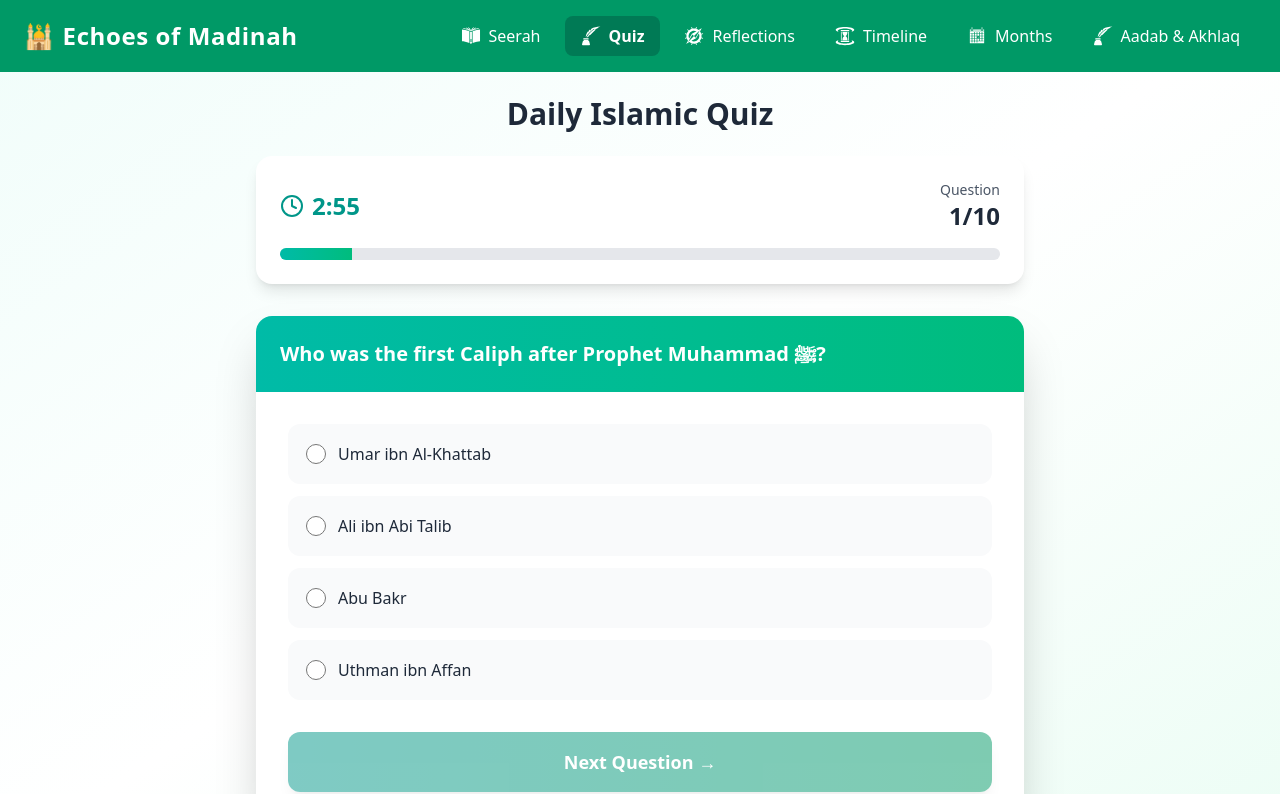
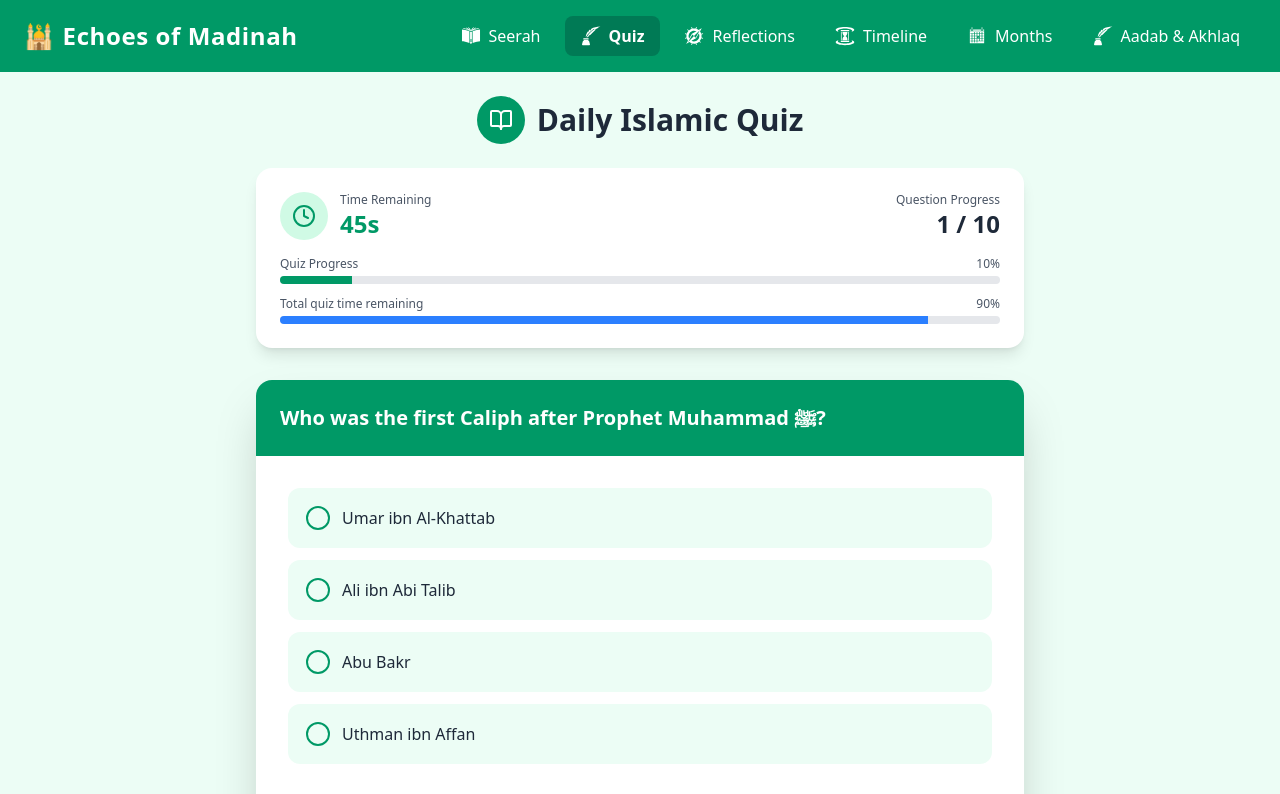
Before and after one commit to doyinsola-coder/Echoes-Of-Madinah, a React (Vite) app: page /quiz in a window 1280 px wide. Shown: the top 794 px of the page. Built offline with nearby package versions, Linux system fonts and the light colour scheme.

Commit message:
feat: enhance QuizPage with new icons, improved timer, and progress indicators

```diff
--- a/src/pages/QuizPage.jsx
+++ b/src/pages/QuizPage.jsx
@@ -2,7 +2,7 @@
 import React, { useState, useEffect } from 'react';
 import { getTodaysQuiz } from '../utils/getTodaysQuiz';
 import { motion, AnimatePresence } from 'framer-motion';
-import { Clock, CheckCircle, XCircle, Trophy } from 'lucide-react';
+import { Clock, CheckCircle, XCircle, Trophy, Award, Target, BookOpen, ArrowRight, Check } from 'lucide-react';
 
 const QuizPage = () => {
   const quiz = getTodaysQuiz();
@@ -10,20 +10,21 @@ const QuizPage = () => {
   const [selected, setSelected] = useState(null);
   const [answers, setAnswers] = useState([]);
   const [finished, setFinished] = useState(false);
-  const [timeLeft, setTimeLeft] = useState(180); // 3 minutes = 180 seconds
-  const [showCorrect, setShowCorrect] = useState(false);
+  const [timeLeft, setTimeLeft] = useState(50); // 50 seconds for entire quiz
+  const [totalTime, setTotalTime] = useState(0);
 
   useEffect(() => {
-    if (finished || timeLeft === 0) return;
+    if (finished) return;
+
+    if (timeLeft === 0) {
+      // Auto-finish quiz when time runs out
+      setFinished(true);
+      return;
+    }
 
     const timer = setInterval(() => {
-      setTimeLeft((prev) => {
-        if (prev <= 1) {
-          setFinished(true);
-          return 0;
-        }
-        return prev - 1;
-      });
+      setTimeLeft((prev) => prev - 1);
+      setTotalTime((prev) => prev + 1);
     }, 1000);
 
     return () => clearInterval(timer);
@@ -38,7 +39,6 @@ const QuizPage = () => {
   const handleNext = () => {
     setAnswers([...answers, selected]);
     setSelected(null);
-    setShowCorrect(false);
     if (current + 1 < quiz.length) {
       setCurrent(current + 1);
     } else {
@@ -51,7 +51,7 @@ const QuizPage = () => {
 
   if (finished) {
     return (
-      <div className="min-h-screen pt-24 pb-10 px-6 bg-gradient-to-br from-teal-50 via-white to-emerald-50">
+      <div className="min-h-screen pt-24 pb-10 px-6 bg-emerald-50">
         <motion.div
           initial={{ opacity: 0, scale: 0.9 }}
           animate={{ opacity: 1, scale: 1 }}
@@ -66,55 +66,91 @@ const QuizPage = () => {
                 transition={{ delay: 0.2, type: "spring" }}
                 className="inline-block"
               >
-                <Trophy className="w-20 h-20 text-yellow-500 mx-auto mb-4" />
+                <div className="bg-emerald-100 p-6 rounded-full inline-block mb-4">
+                  <Trophy className="w-16 h-16 text-emerald-600" />
+                </div>
               </motion.div>
               <h2 className="text-3xl font-bold text-gray-800 mb-2">Quiz Completed!</h2>
               <p className="text-gray-600 mb-4">Come back tomorrow for a new set of questions</p>
 
-              <div className="flex justify-center gap-8 mb-6">
-                <div className="text-center">
-                  <p className="text-4xl font-bold text-teal-600">{score}</p>
+              <div className="grid grid-cols-4 gap-4 mb-6">
+                <div className="text-center bg-emerald-50 rounded-xl p-4">
+                  <CheckCircle className="w-8 h-8 text-emerald-600 mx-auto mb-2" />
+                  <p className="text-3xl font-bold text-emerald-600">{score}</p>
                   <p className="text-sm text-gray-600">Correct</p>
                 </div>
-                <div className="text-center">
-                  <p className="text-4xl font-bold text-red-500">{quiz.length - score}</p>
+                <div className="text-center bg-red-50 rounded-xl p-4">
+                  <XCircle className="w-8 h-8 text-red-500 mx-auto mb-2" />
+                  <p className="text-3xl font-bold text-red-500">{quiz.length - score}</p>
                   <p className="text-sm text-gray-600">Incorrect</p>
                 </div>
-                <div className="text-center">
-                  <p className="text-4xl font-bold text-purple-600">{percentage}%</p>
+                <div className="text-center bg-purple-50 rounded-xl p-4">
+                  <Target className="w-8 h-8 text-purple-600 mx-auto mb-2" />
+                  <p className="text-3xl font-bold text-purple-600">{percentage}%</p>
                   <p className="text-sm text-gray-600">Score</p>
+                </div>
+                <div className="text-center bg-blue-50 rounded-xl p-4">
+                  <Clock className="w-8 h-8 text-blue-600 mx-auto mb-2" />
+                  <p className="text-3xl font-bold text-blue-600">{formatTime(totalTime)}</p>
+                  <p className="text-sm text-gray-600">Time</p>
                 </div>
               </div>
 
-              <div className="inline-block bg-gradient-to-r from-teal-500 to-emerald-500 text-white px-6 py-3 rounded-full font-semibold">
-                {percentage >= 80 ? '🌟 Excellent!' : percentage >= 60 ? '👍 Good Job!' : '📚 Keep Learning!'}
+              <div className="inline-flex items-center gap-2 bg-emerald-600 text-white px-6 py-3 rounded-full font-semibold">
+                {percentage >= 80 ? (
+                  <>
+                    <Award className="w-5 h-5" />
+                    <span>Excellent Work!</span>
+                  </>
+                ) : percentage >= 60 ? (
+                  <>
+                    <Trophy className="w-5 h-5" />
+                    <span>Good Job!</span>
+                  </>
+                ) : (
+                  <>
+                    <BookOpen className="w-5 h-5" />
+                    <span>Keep Learning!</span>
+                  </>
+                )}
               </div>
             </div>
           </div>
 
           <div className="space-y-4">
-            <h3 className="text-xl font-bold text-gray-800 mb-4">Review Your Answers</h3>
+            <div className="flex items-center gap-3 mb-4">
+              <div className="bg-emerald-600 p-2 rounded-lg">
+                <BookOpen className="w-6 h-6 text-white" />
+              </div>
+              <h3 className="text-xl font-bold text-gray-800">Review Your Answers</h3>
+            </div>
             {quiz.map((q, idx) => (
               <motion.div
                 key={idx}
                 initial={{ opacity: 0, y: 20 }}
                 animate={{ opacity: 1, y: 0 }}
-                transition={{ delay: idx * 0.1 }}
+                transition={{ delay: idx * 0.05 }}
                 className="bg-white rounded-xl p-6 shadow-lg border-l-4"
                 style={{
                   borderLeftColor: answers[idx] === q.answer ? '#10b981' : '#ef4444'
                 }}
               >
                 <div className="flex items-start gap-3">
+                  <div className="flex-shrink-0 mt-1">
                     {answers[idx] === q.answer ? (
-                    <CheckCircle className="w-6 h-6 text-green-500 flex-shrink-0 mt-1" />
+                      <div className="bg-green-100 p-2 rounded-full">
+                        <CheckCircle className="w-5 h-5 text-green-600" />
+                      </div>
                     ) : (
-                    <XCircle className="w-6 h-6 text-red-500 flex-shrink-0 mt-1" />
+                      <div className="bg-red-100 p-2 rounded-full">
+                        <XCircle className="w-5 h-5 text-red-600" />
+                      </div>
                     )}
+                  </div>
                   <div className="flex-1">
                     <p className="font-semibold text-gray-800 mb-2">{idx + 1}. {q.question}</p>
                     <p className={`text-sm mb-1 ${answers[idx] === q.answer ? 'text-green-600' : 'text-red-600'}`}>
-                      Your answer: <span className="font-medium">{answers[idx]}</span>
+                      Your answer: <span className="font-medium">{answers[idx] || "No answer"}</span>
                     </p>
                     {answers[idx] !== q.answer && (
                       <p className="text-sm text-green-600">
@@ -132,9 +168,10 @@ const QuizPage = () => {
   }
 
   const progressPercentage = ((current + 1) / quiz.length) * 100;
+  const timePercentage = (timeLeft / 50) * 100;
 
   return (
-    <div className="min-h-screen pt-24 pb-10 px-6 bg-gradient-to-br from-teal-50 via-white to-emerald-50">
+    <div className="min-h-screen pt-24 pb-10 px-6 bg-emerald-50">
       <div className="max-w-3xl mx-auto">
         {/* Header */}
         <motion.div
@@ -142,31 +179,62 @@ const QuizPage = () => {
           animate={{ opacity: 1, y: 0 }}
           className="mb-8"
         >
-          <h2 className="text-3xl font-bold text-center text-gray-800 mb-6">Daily Islamic Quiz</h2>
+          <div className="flex items-center justify-center gap-3 mb-6">
+            <div className="bg-emerald-600 p-3 rounded-full">
+              <BookOpen className="w-6 h-6 text-white" />
+            </div>
+            <h2 className="text-3xl font-bold text-gray-800">Daily Islamic Quiz</h2>
+          </div>
 
           {/* Timer and Progress Bar */}
           <div className="bg-white rounded-2xl shadow-lg p-6 mb-6">
             <div className="flex justify-between items-center mb-4">
-              <div className="flex items-center gap-2">
-                <Clock className={`w-6 h-6 ${timeLeft < 30 ? 'text-red-500' : 'text-teal-600'}`} />
-                <span className={`text-2xl font-bold ${timeLeft < 30 ? 'text-red-500' : 'text-teal-600'}`}>
-                  {formatTime(timeLeft)}
+              <div className="flex items-center gap-3">
+                <div className={`p-3 rounded-full ${timeLeft <= 10 ? 'bg-red-100' : 'bg-emerald-100'}`}>
+                  <Clock className={`w-6 h-6 ${timeLeft <= 10 ? 'text-red-600 animate-pulse' : 'text-emerald-600'}`} />
+                </div>
+                <div>
+                  <p className="text-xs text-gray-600">Time Remaining</p>
+                  <span className={`text-2xl font-bold ${timeLeft <= 10 ? 'text-red-600' : 'text-emerald-600'}`}>
+                    {timeLeft}s
                   </span>
                 </div>
+              </div>
               <div className="text-right">
-                <p className="text-sm text-gray-600">Question</p>
-                <p className="text-2xl font-bold text-gray-800">{current + 1}/{quiz.length}</p>
+                <p className="text-xs text-gray-600">Question Progress</p>
+                <p className="text-2xl font-bold text-gray-800">{current + 1} / {quiz.length}</p>
               </div>
             </div>
 
-            {/* Progress Bar */}
-            <div className="w-full bg-gray-200 rounded-full h-3 overflow-hidden">
+            {/* Question Progress Bar */}
+            <div className="mb-3">
+              <div className="flex justify-between text-xs text-gray-600 mb-1">
+                <span>Quiz Progress</span>
+                <span>{Math.round(progressPercentage)}%</span>
+              </div>
+              <div className="w-full bg-gray-200 rounded-full h-2 overflow-hidden">
                 <motion.div
-                className="h-full bg-gradient-to-r from-teal-500 to-emerald-500"
+                  className="h-full bg-emerald-600"
                   initial={{ width: 0 }}
                   animate={{ width: `${progressPercentage}%` }}
                   transition={{ duration: 0.5 }}
                 />
+              </div>
+            </div>
+
+            {/* Timer Progress Bar */}
+            <div>
+              <div className="flex justify-between text-xs text-gray-600 mb-1">
+                <span>Total quiz time remaining</span>
+                <span>{timePercentage.toFixed(0)}%</span>
+              </div>
+              <div className="w-full bg-gray-200 rounded-full h-2 overflow-hidden">
+                <motion.div
+                  className={`h-full ${timeLeft <= 10 ? 'bg-red-500' : 'bg-blue-500'}`}
+                  animate={{ width: `${timePercentage}%` }}
+                  transition={{ duration: 0.1 }}
+                />
+              </div>
             </div>
           </div>
         </motion.div>
@@ -181,7 +249,7 @@ const QuizPage = () => {
             transition={{ duration: 0.4, type: "spring" }}
             className="bg-white rounded-2xl shadow-2xl overflow-hidden"
           >
-            <div className="bg-gradient-to-r from-teal-500 to-emerald-500 p-6">
+            <div className="bg-emerald-600 p-6">
               <p className="text-white text-xl font-semibold">
                 {quiz[current].question}
               </p>
@@ -190,40 +258,53 @@ const QuizPage = () => {
             <div className="p-8">
               <div className="space-y-3">
                 {quiz[current].options.map((option, index) => (
-                  <motion.label
+                  <motion.div
                     key={index}
-                    whileHover={{ scale: 1.02 }}
+                    whileHover={{ scale: 1.02, x: 5 }}
                     whileTap={{ scale: 0.98 }}
+                    onClick={() => setSelected(option)}
                     className={`block cursor-pointer transition-all duration-300 ${
                       selected === option
-                        ? 'bg-gradient-to-r from-teal-500 to-emerald-500 text-white shadow-lg'
-                        : 'bg-gray-50 hover:bg-gray-100 text-gray-800'
+                        ? 'bg-emerald-600 text-white shadow-lg'
+                        : 'bg-emerald-50 hover:bg-emerald-100 text-gray-800'
                     } rounded-xl p-4 border-2 ${
-                      selected === option ? 'border-teal-500' : 'border-transparent'
+                      selected === option ? 'border-emerald-600' : 'border-transparent hover:border-emerald-200'
                     }`}
                   >
                     <div className="flex items-center gap-3">
-                      <input
-                        type="radio"
-                        value={option}
-                        checked={selected === option}
-                        onChange={() => setSelected(option)}
-                        className="w-5 h-5 accent-teal-600"
-                      />
+                      <div className={`w-6 h-6 rounded-full border-2 flex items-center justify-center flex-shrink-0 ${
+                        selected === option
+                          ? 'border-white bg-white'
+                          : 'border-emerald-600'
+                      }`}>
+                        {selected === option && (
+                          <Check className="w-4 h-4 text-emerald-600" />
+                        )}
+                      </div>
                       <span className="font-medium">{option}</span>
                     </div>
-                  </motion.label>
+                  </motion.div>
                 ))}
               </div>
 
               <motion.button
-                whileHover={{ scale: 1.05 }}
-                whileTap={{ scale: 0.95 }}
-                className="mt-8 w-full px-6 py-4 bg-gradient-to-r from-teal-600 to-emerald-600 text-white rounded-xl font-semibold text-lg shadow-lg hover:shadow-xl transition-all disabled:opacity-50 disabled:cursor-not-allowed"
+                whileHover={{ scale: 1.02 }}
+                whileTap={{ scale: 0.98 }}
+                className="mt-8 w-full px-6 py-4 bg-emerald-600 text-white rounded-xl font-semibold text-lg shadow-lg hover:bg-emerald-700 transition-all disabled:opacity-50 disabled:cursor-not-allowed flex items-center justify-center gap-2"
                 onClick={handleNext}
                 disabled={!selected}
               >
-                {current === quiz.length - 1 ? '✓ Finish Quiz' : 'Next Question →'}
+                {current === quiz.length - 1 ? (
+                  <>
+                    <Check className="w-5 h-5" />
+                    <span>Finish Quiz</span>
+                  </>
+                ) : (
+                  <>
+                    <span>Next Question</span>
+                    <ArrowRight className="w-5 h-5" />
+                  </>
+                )}
               </motion.button>
             </div>
           </motion.div>
```
Also changed, not shown: src/pages/AdabandAkhlaq.jsx (+33 -5 lines). Lines whose indentation alone changed are shown as unchanged.
